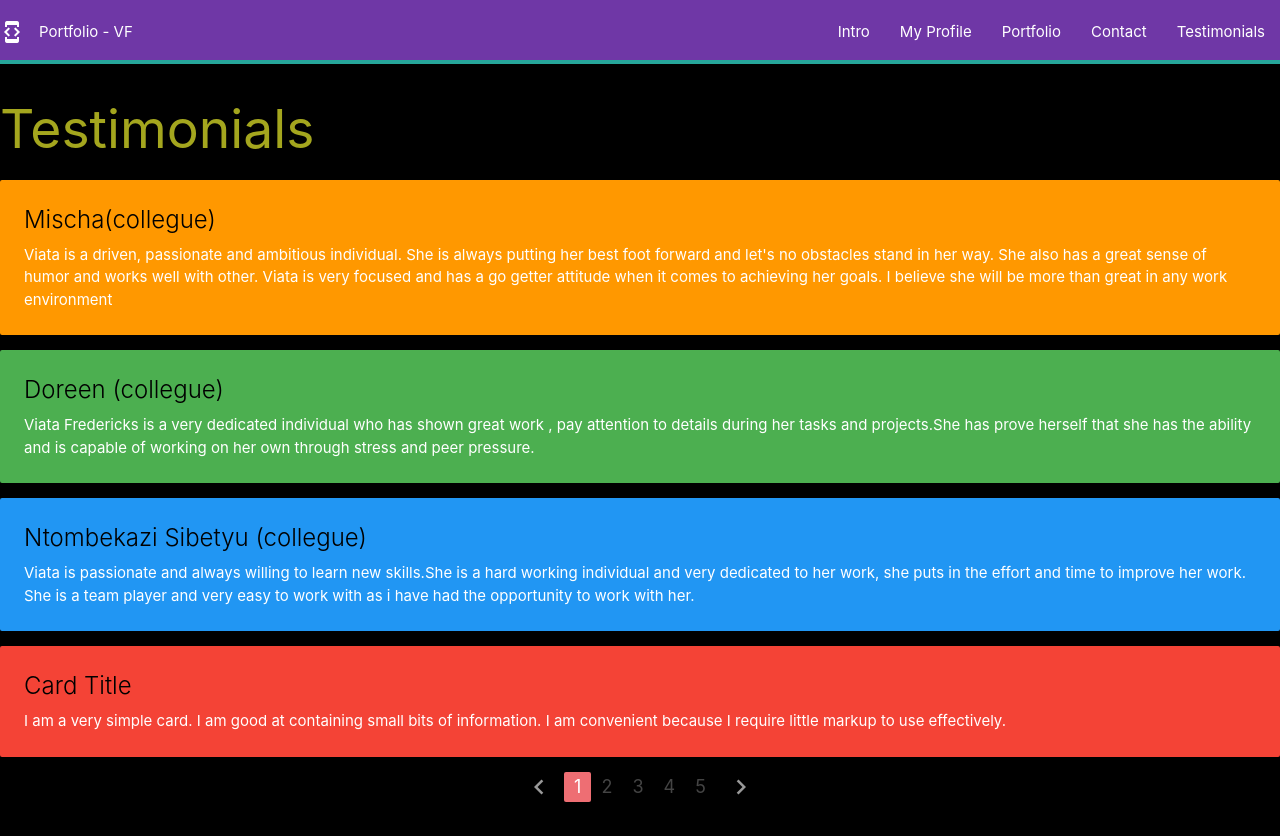
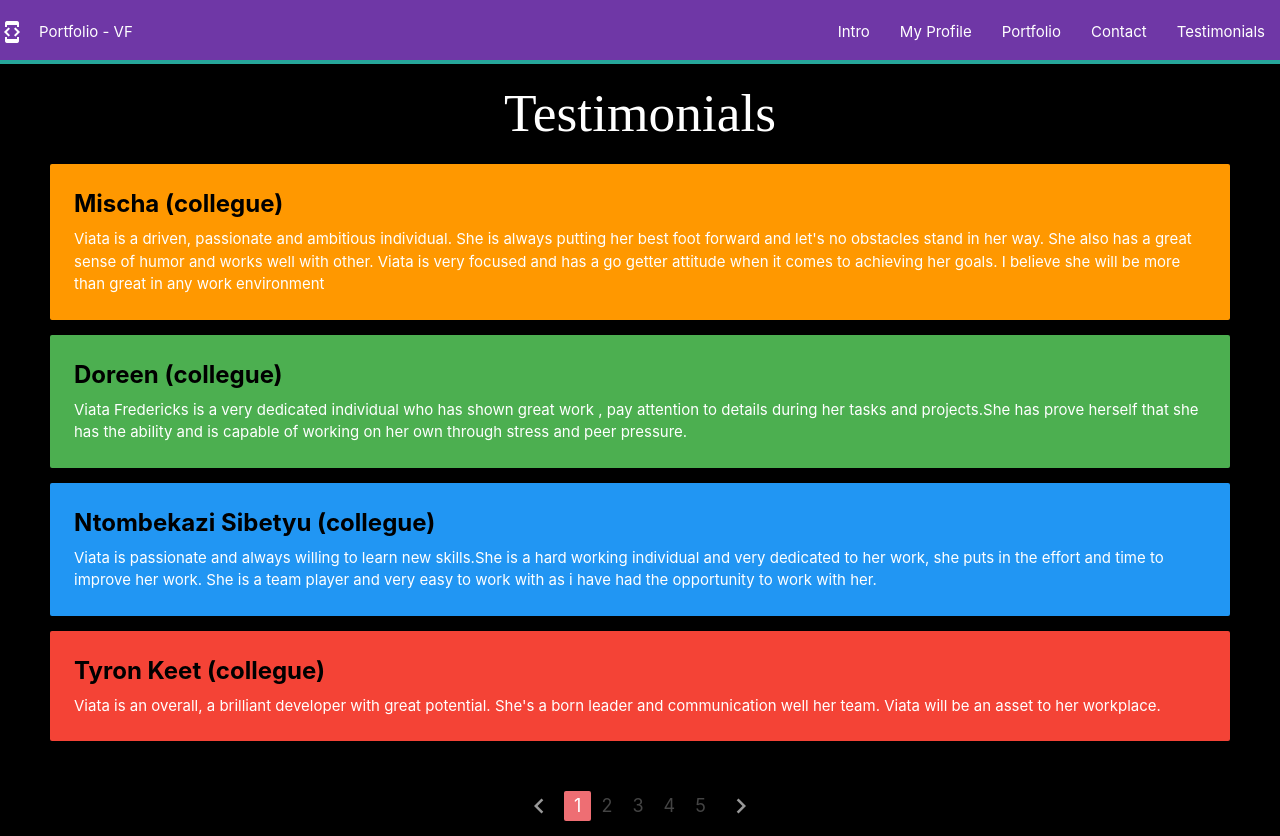
Before and after one commit to ViataF/Portfolio, a React (Create React App) app: page /testimonial in a window 1280 px wide. Built offline with nearby package versions, Linux system fonts and the light colour scheme.

Commit message:
testimonial styling

```diff
--- a/src/components/layout/pages/Testimonial.css
+++ b/src/components/layout/pages/Testimonial.css
@@ -1,3 +1,17 @@
 h2.testimonial-heading {
-  color: #a4a61e;
+  color: white;
+  margin-top: 0;
+  padding-top: 20px;
+  text-align: center;
+  font-family: cursive;
+  animation: flip;
+  animation-duration: 2s;
 }
+
+.container-testimonials {
+  animation: fadeIn;
+  animation-duration: 2s;
+  animation-delay: 2s;
+  background-color: black;
+  padding: 0 50px 20px;
+}
--- a/src/components/layout/pages/Testimonials.js
+++ b/src/components/layout/pages/Testimonials.js
@@ -2,13 +2,16 @@ import React from "react";
 import "./Testimonial.css";
 
 const Testimonials = () => {
+  const Style = { fontWeight: "bolder" };
   return (
-    <div className="testimonials">
+    <div className="container-testimonials">
       <h2 className="testimonial-heading">Testimonials</h2>
-      <div class="col s12 12m">
-        <div class="card orange">
-          <div class="card-content black-text">
-            <span class="card-title">Mischa(collegue)</span>
+      <div className="col s12 12m">
+        <div className="card orange">
+          <div className="card-content black-text">
+            <span className="card-title" style={Style}>
+              Mischa (collegue)
+            </span>
             <p className="white-text">
               Viata is a driven, passionate and ambitious individual. She is
               always putting her best foot forward and let's no obstacles stand
@@ -20,10 +23,12 @@ const Testimonials = () => {
           </div>
         </div>
       </div>
-      <div class="col s12">
-        <div class="card green">
-          <div class="card-content black-text">
-            <span class="card-title">Doreen (collegue)</span>
+      <div className="col s12">
+        <div className="card green">
+          <div className="card-content black-text">
+            <span className="card-title" style={Style}>
+              Doreen (collegue)
+            </span>
             <p className="white-text">
               Viata Fredericks is a very dedicated individual who has shown
               great work , pay attention to details during her tasks and
@@ -33,10 +38,12 @@ const Testimonials = () => {
           </div>
         </div>
       </div>
-      <div class="col s12 m6">
-        <div class="card blue">
-          <div class="card-content black-text">
-            <span class="card-title">Ntombekazi Sibetyu (collegue)</span>
+      <div className="col s12 m6">
+        <div className="card blue">
+          <div className="card-content black-text">
+            <span className="card-title" style={Style}>
+              Ntombekazi Sibetyu (collegue)
+            </span>
             <p className="white-text">
               Viata is passionate and always willing to learn new skills.She is
               a hard working individual and very dedicated to her work, she puts
@@ -47,14 +54,16 @@ const Testimonials = () => {
           </div>
         </div>
       </div>
-      <div class="col s12 m6">
-        <div class="card red">
-          <div class="card-content black-text">
-            <span class="card-title">Card Title</span>
+      <div className="col s12 m6">
+        <div className="card red">
+          <div className="card-content black-text">
+            <span className="card-title" style={Style}>
+              Tyron Keet (collegue)
+            </span>
             <p className="white-text">
-              I am a very simple card. I am good at containing small bits of
-              information. I am convenient because I require little markup to
-              use effectively.
+              Viata is an overall, a brilliant developer with great potential.
+              She's a born leader and communication well her team. Viata will be
+              an asset to her workplace.
             </p>
           </div>
         </div>
```
